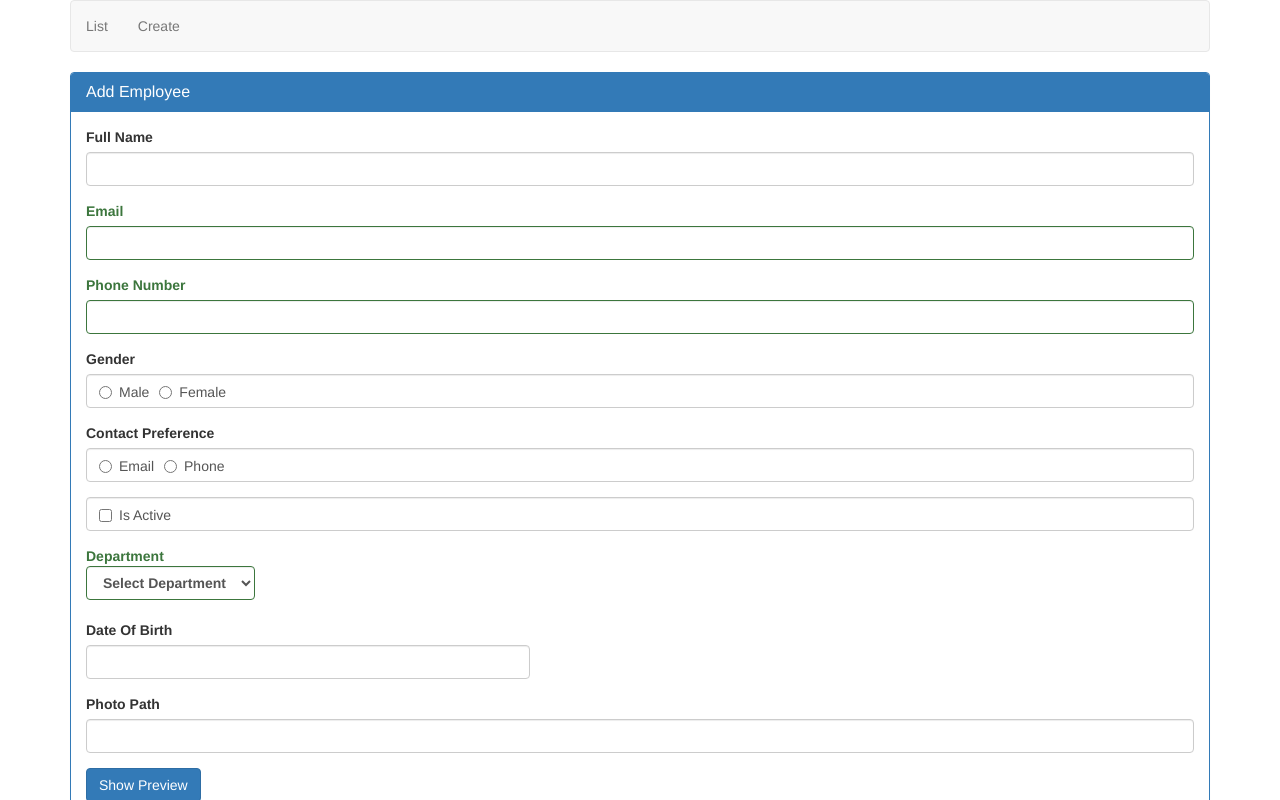
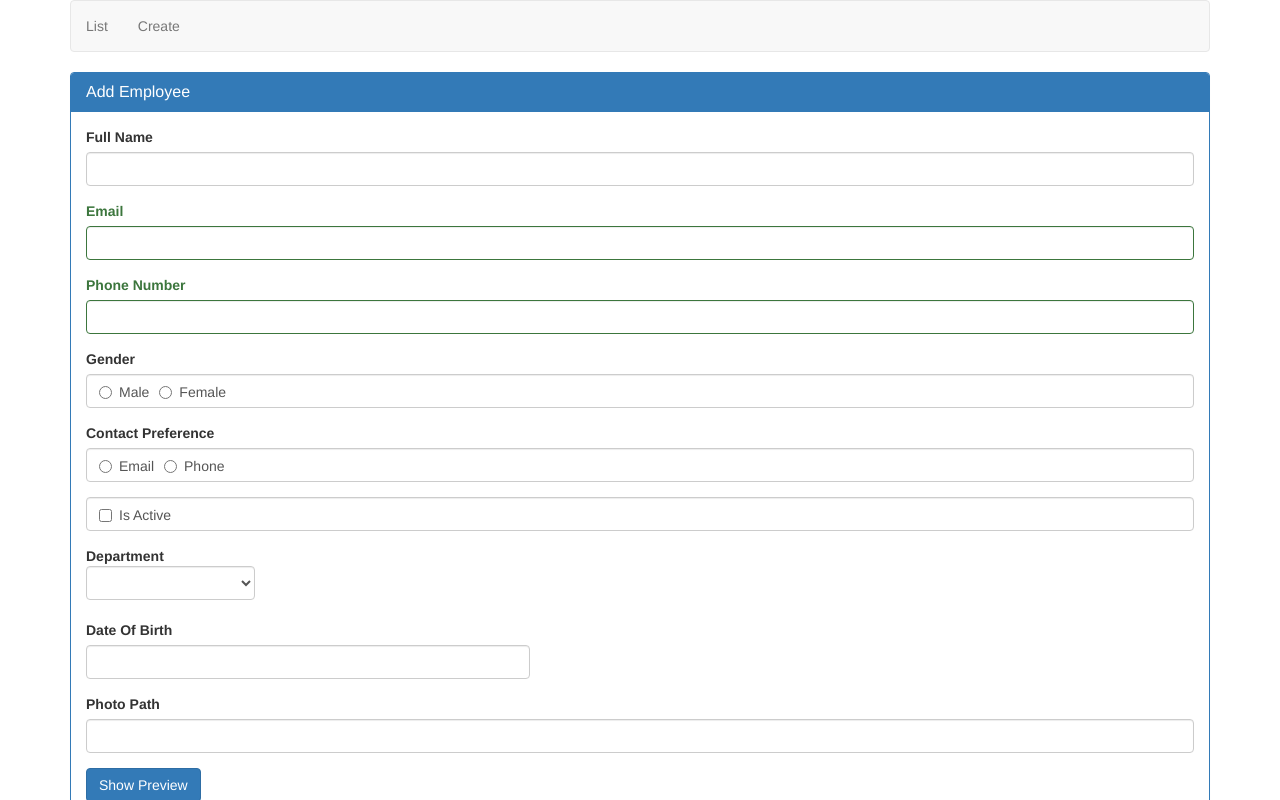
Before and after one commit to wbentaala/AngularCrud, an Angular app: page /create in a window 1280 px wide. Shown: the top 800 px of the page. Built offline with nearby package versions, Linux system fonts and the light colour scheme.

Commit message:
add custom validator

```diff
--- a/src/app/employees/create-employee.component.html
+++ b/src/app/employees/create-employee.component.html
@@ -61,7 +61,7 @@
             <label for="department" class="control-label">
               Department
               <select id="department" required #department="ngModel" name="department" [(ngModel)]="employee.department" class="form-control">
-                <option value="-1">Select Department</option>
+                <option [ngValue]="-1">Select Department</option>
                 <option *ngFor="let department of departments" value="{{department.id}}">{{department.name}}</option>
               </select>
             </label>
--- a/src/app/employees/create-employee.component.ts
+++ b/src/app/employees/create-employee.component.ts
@@ -33,7 +33,7 @@ export class CreateEmployeeComponent implements OnInit {
     phoneNumber: null,
     contactPreference: null,
     dateOfBirth: null,
-    department: "-1",
+    department: null,
     isActive: null,
     photoPath: null
   };
```
Also changed, not shown: src/app/shared/select-required-validator.directive.ts (added, +11 -0 lines).
